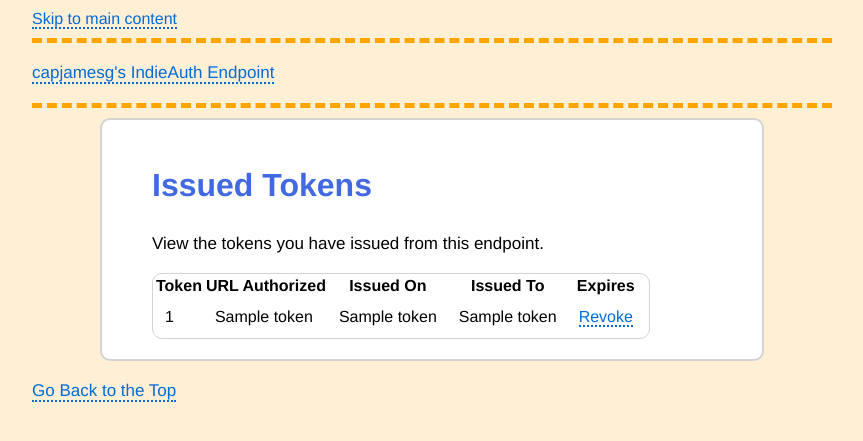
After one commit to capjamesg/jamesg-indieauth, a Python web app: template templates/issued.html in a window 1280 px wide. The commit adds this page. Shown: the top 441 px of the page, without its empty margins (208-1071 px from the left). Run offline with Jinja, Linux system fonts and the light colour scheme; the template is opened without the code that fills it: most values are stand-ins (such as "Sample title", 1, 10 or a date in 2020).

Commit message:
add dashboard to see issued tokens

```diff
--- a/static/styles.css
+++ b/static/styles.css
@@ -18,6 +18,13 @@ p, code, li {
 	font-size: 1.0625rem;
 	word-wrap: break-word;
   }
+td {
+    padding: 10px;
+}
+table {
+	border: 1px solid lightgrey;
+	border-radius: 10px;
+}
 .message {
 	background-color: white;
 	border: 2px solid lightgrey;
--- a/templates/base.html
+++ b/templates/base.html
@@ -16,6 +16,12 @@
       <a href="#main" class="accessibility_label">Skip to main content</a>
       <nav>
         <p><a href="/">capjamesg's IndieAuth Endpoint</a></p>
+        {% if session.get("logged_in") == True %}
+        <ul>
+          <li><a href="/issued">Issued Tokens</a></li>
+          <li><a href="/logout">Logout</a></li>
+        </ul>
+        {% endif %}
       </nav>
       <div id="main">
         {% block content %}
--- /dev/null
+++ b/templates/issued.html
@@ -0,0 +1,33 @@
+{% extends "base.html" %}
+{% block content %}
+<h1>Issued Tokens</h1>
+<section>
+    <p>View the tokens you have issued from this endpoint.</p>
+    {% if issued_tokens %}
+        <table>
+            <thead>
+                <tr>
+                    <th>Token</th>
+                    <th>URL Authorized</th>
+                    <th>Issued On</th>
+                    <th>Issued To</th>
+                    <th>Expires</th>
+                    <th></th>
+                </tr>
+            </thead>
+            <tbody>
+                {% for token in issued_tokens %}
+                <tr>
+                    <td>{{ token[0][-5:] }}</td>
+                    <td>{{ token[1] }}</td>
+                    <td>{{ token[2] }}</td>
+                    <td>{{ token[3] }}</td>
+                    <td><a href="/revoke?token={{ token[0] }}">Revoke</a></td>
+                </tr>
+                {% endfor %}
+        </table>
+    {% else %}
+        <p>You have not issued any tokens yet.</p>
+    {% endif %}
+</section>
+{% endblock %}
```
Also changed, not shown: app.py (+48 -1 lines).
